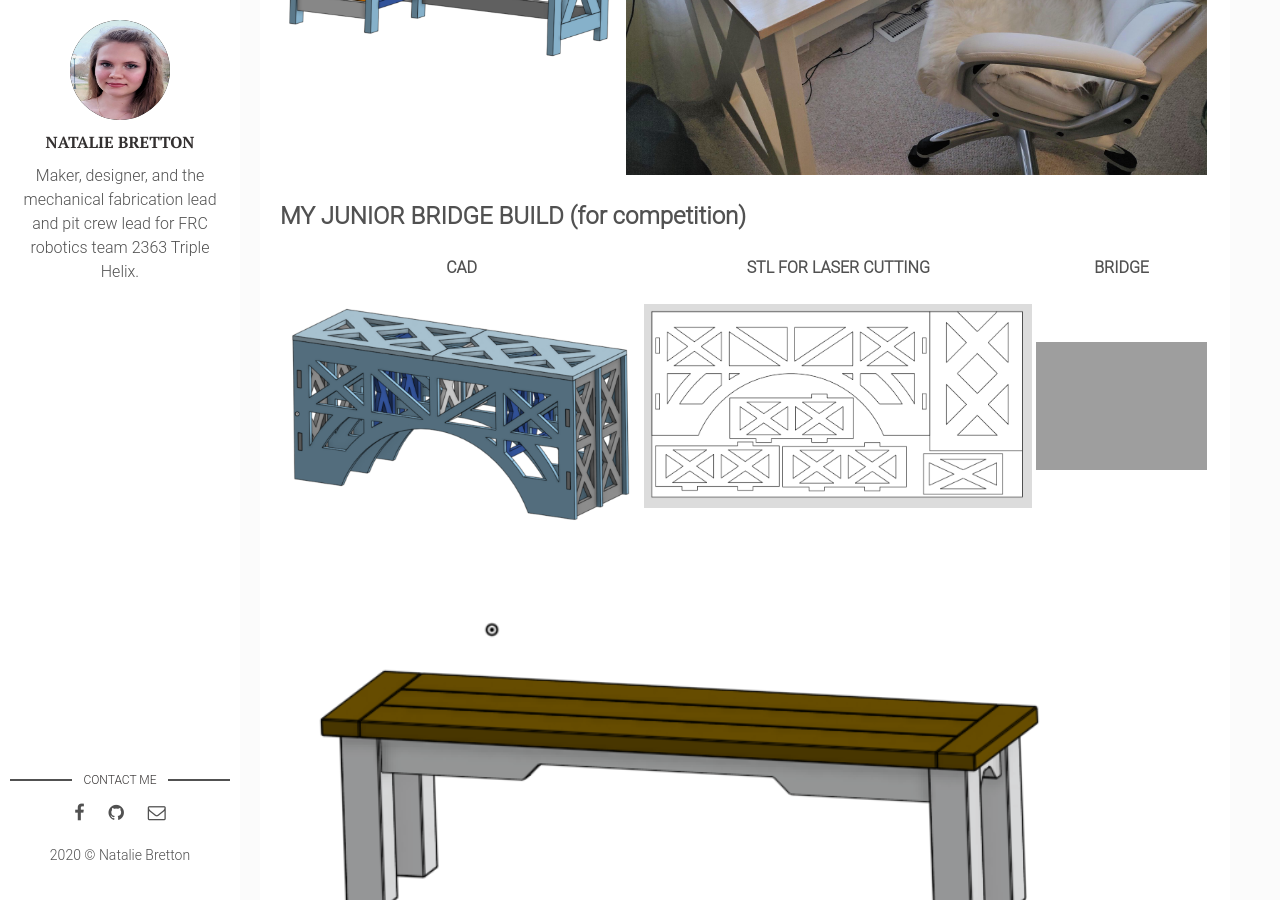
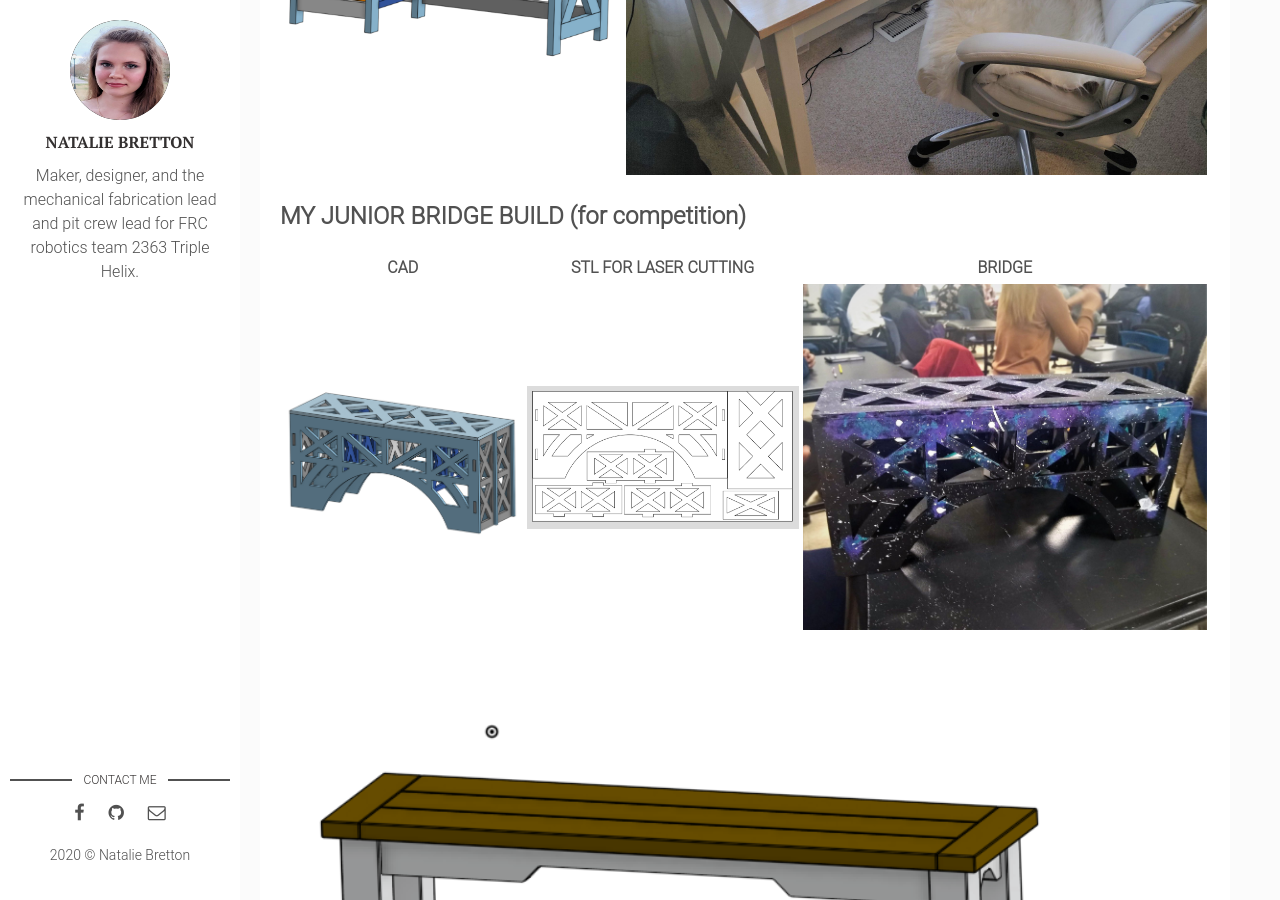
Before and after one commit to natgrrl/natgrrl.github.io, a Jekyll site: the page built from _posts/2020-03-07-cad.markdown, in a window 1280 px wide and 900 px high, scrolled down 1127 px. Built offline with Jekyll 4.4.1, drawn with Linux system fonts in a browser that asks for light colours.

Commit message:
Update 2020-03-07-cad.markdown

```diff
--- a/_posts/2020-03-07-cad.markdown
+++ b/_posts/2020-03-07-cad.markdown
@@ -26,7 +26,7 @@ CAD | FINAL PRODUCT
 
 CAD | STL FOR LASER CUTTING | BRIDGE
 --- | --------------------- | ------
-![cad-bridge1](http://natgrrl.github.io/assets/img/cad-bridge1.png) | ![cad-bridge2](http://natgrrl.github.io/assets/img/cad-bridge2.png) | ![bridge](http://natgrrl.github.io/assets/img/Bridge1.png)
+![cad-bridge1](http://natgrrl.github.io/assets/img/cad-bridge1.png) | ![cad-bridge2](http://natgrrl.github.io/assets/img/cad-bridge2.png) | ![bridge](http://natgrrl.github.io/assets/img/Bridge1.jpg)
 
 ![cad-bench](http://natgrrl.github.io/assets/img/cad-bench.png)
 
```
